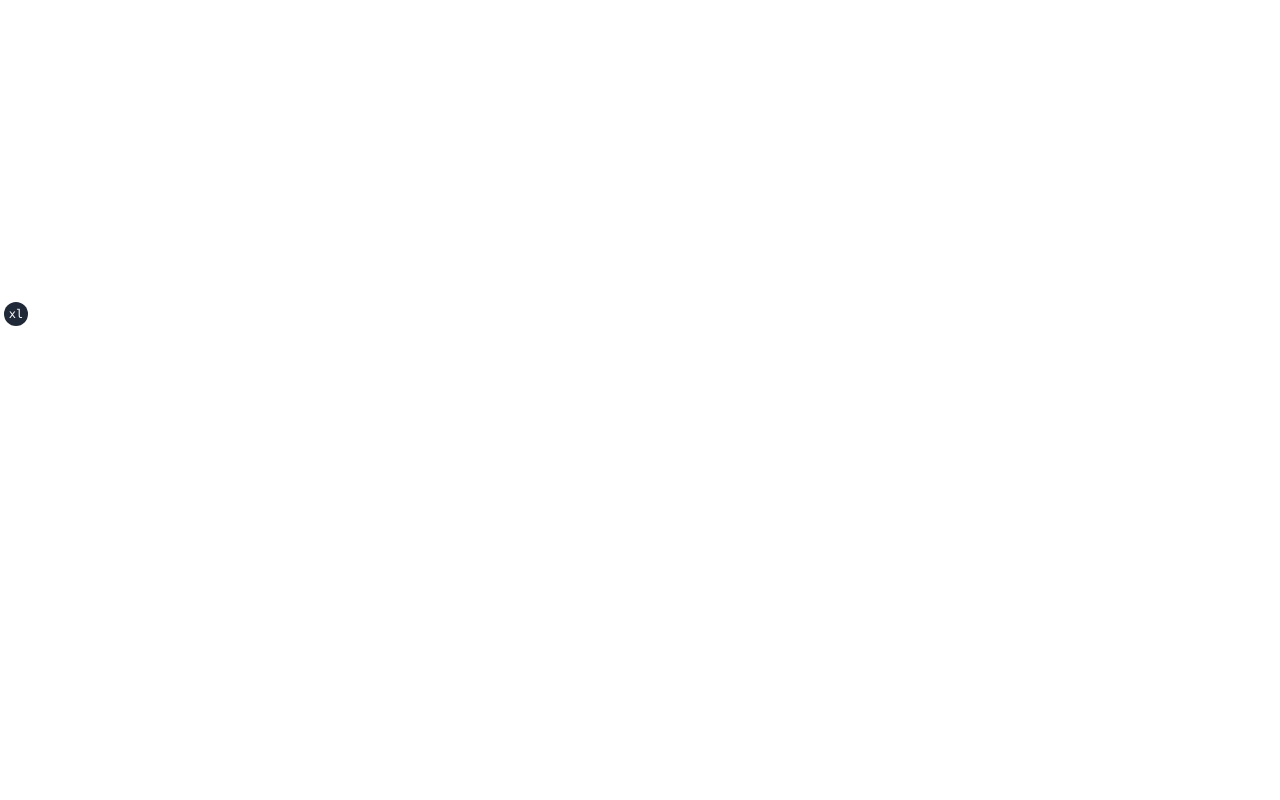
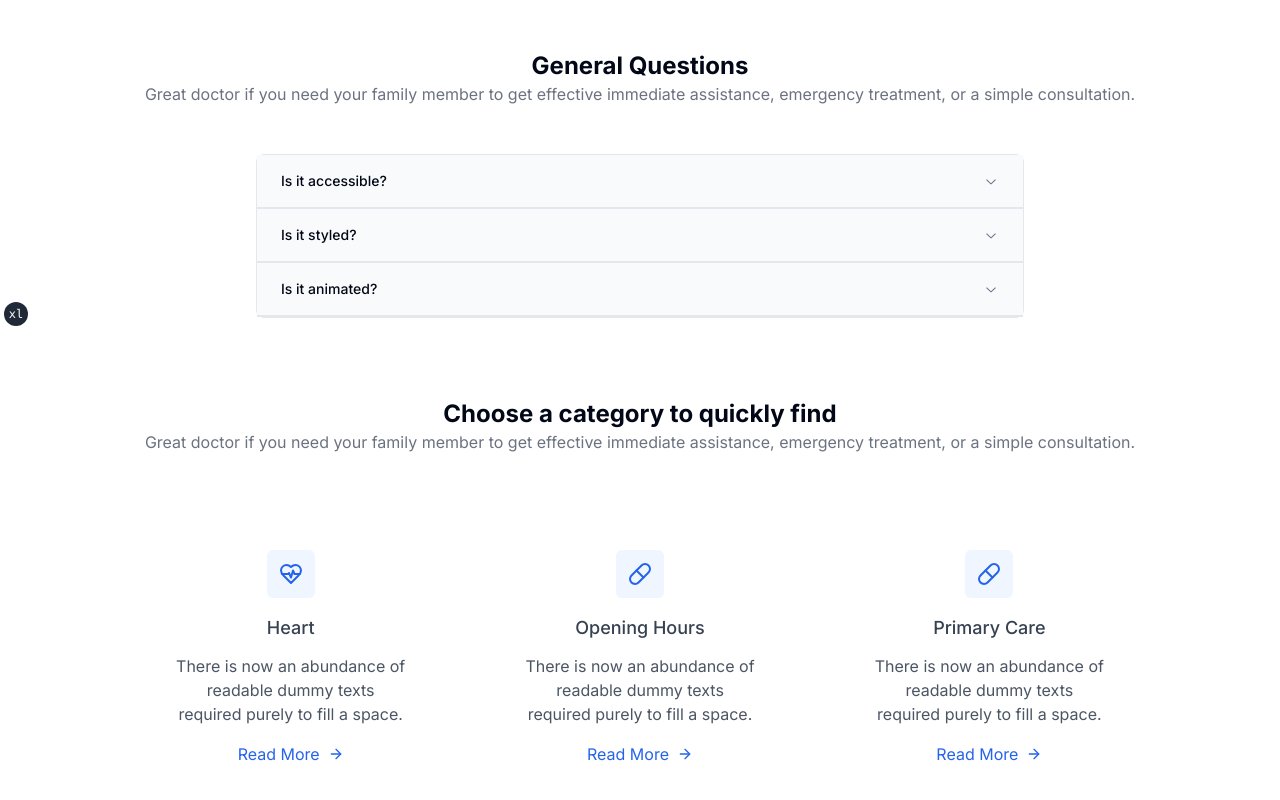
Before and after one commit to SWD392-SU24/FE, a Next.js app: page /faqs in a window 1280 px wide. Before the commit this address had no page. Shown: the part 470-1270 px from the top of the page. Before the commit the page ends 800 px from the top, so only its background shows below. Built offline with nearby package versions, Linux system fonts and the light colour scheme.

Commit message:
feat: add service-card component

```diff
--- /dev/null
+++ b/app/(landing)/faqs/page.tsx
@@ -0,0 +1,17 @@
+import React from "react"
+
+import AccordionFaq from "@/containers/faqs-page/faq-accordion"
+import ContactCardFaq from "@/containers/faqs-page/faq-contact"
+import FaqsHero from "@/containers/faqs-page/faq-hero"
+import ServiceCardFaq from "@/containers/faqs-page/faq-service"
+
+export default function FAQ() {
+  return (
+    <div>
+      <FaqsHero />
+      <AccordionFaq />
+      <ServiceCardFaq />
+      <ContactCardFaq />
+    </div>
+  )
+}
--- /dev/null
+++ b/components/service-card.tsx
@@ -0,0 +1,58 @@
+import React from "react"
+
+import Link from "next/link"
+
+import { ArrowRight, LucideIcon } from "lucide-react"
+
+import { cn } from "@/lib/utils"
+
+type ServiceCardProps = {
+  title: string
+  href: string
+  description: string
+  icon: LucideIcon
+  position: "left" | "center"
+}
+
+export default function ServiceCard({
+  title,
+  href,
+  description,
+  icon: Icon,
+  position = "center",
+}: ServiceCardProps) {
+  return (
+    <div className="card features feature-primary m-2 rounded border-0 p-4">
+      <div
+        className={cn(
+          "card features rounded-lg bg-white p-6 text-center",
+          position === "left" && "text-left"
+        )}
+      >
+        <div
+          className={cn(
+            "mx-auto flex h-12 w-12 items-center justify-center rounded-md border-2 border-none bg-blue-50 text-blue-600",
+            position === "left" && "mx-0"
+          )}
+        >
+          <Icon className="text-3xl" />
+        </div>
+        <div className="card-body mt-4">
+          <Link
+            href={href}
+            className="text-lg font-medium text-gray-700 hover:text-blue-600"
+          >
+            {title}
+          </Link>
+          <p className="mt-3 text-pretty text-gray-600">{description}</p>
+          <Link
+            href={href}
+            className="mt-4 inline-flex items-center text-blue-600 hover:text-blue-800"
+          >
+            Read More <ArrowRight className="ml-2 h-4 w-4" />
+          </Link>
+        </div>
+      </div>
+    </div>
+  )
+}
--- a/containers/faqs-page/contact-card-faq.tsx
+++ b/containers/faqs-page/faq-contact.tsx
@@ -1,7 +1,3 @@
-import React from "react"
-
-import Link from "next/link"
-
 import { ICON_SERVICE_CONTACT } from "@/lib/constants/icon-service"
 
 import MaxWidthWrapper from "@/components/max-width-wrapper"
@@ -32,12 +28,9 @@ export default function ContactCardFaq() {
                       <service.icon className="text-3xl" />
                     </div>
                     <div className="card-body mt-4">
-                      <Link
-                        href="/"
-                        className="text-lg font-medium text-gray-700 hover:text-blue-600"
-                      >
+                      <p className="text-lg font-medium text-gray-700 hover:text-blue-600">
                         {service.label}
-                      </Link>
+                      </p>
                       <p className="mt-3 text-gray-600">
                         {service.description}
                       </p>
--- a/containers/faqs-page/faqs.tsx
+++ b/containers/faqs-page/faq-hero.tsx
@@ -1,6 +1,6 @@
 import React from "react"
 
-export default function Faqs() {
+export default function FaqsHero() {
   return (
     <div>
       <section
--- /dev/null
+++ b/containers/faqs-page/faq-service.tsx
@@ -0,0 +1,36 @@
+import { ICON_SERVICE_FAQ } from "@/lib/constants/icon-service"
+
+import MaxWidthWrapper from "@/components/max-width-wrapper"
+import ServiceCard from "@/components/service-card"
+
+export default function ServiceCardFaq() {
+  return (
+    <MaxWidthWrapper className="flex flex-col items-center gap-16  sm:gap-32">
+      <div className="container mx-auto">
+        <div className="mb-12 text-center">
+          <h4 className="text-2xl font-bold">
+            Choose a category to quickly find
+          </h4>
+          <p className="text-gray-500">
+            Great doctor if you need your family member to get effective
+            immediate assistance, emergency treatment, or a simple consultation.
+          </p>
+        </div>
+        <div className="container mx-auto mb-16 px-4">
+          <div className="grid grid-cols-1 gap-6 md:grid-cols-2 lg:grid-cols-3">
+            {ICON_SERVICE_FAQ.links.map((service) => (
+              <ServiceCard
+                key={service.label}
+                href="/"
+                description={service.description}
+                icon={service.icon}
+                title={service.label}
+                position="center"
+              />
+            ))}
+          </div>
+        </div>
+      </div>
+    </MaxWidthWrapper>
+  )
+}
--- a/containers/faqs-page/service-card-faq.tsx
+++ /dev/null
@@ -1,58 +0,0 @@
-import React from "react"
-
-import Link from "next/link"
-
-import { ArrowRight } from "lucide-react"
-
-import { ICON_SERVICE_FAQ } from "@/lib/constants/icon-service"
-
-import MaxWidthWrapper from "@/components/max-width-wrapper"
-
-export default function ServiceCardFaq() {
-  return (
-    <MaxWidthWrapper className="flex flex-col items-center gap-16  sm:gap-32">
-      <div className="container mx-auto">
-        <div className="mb-12 text-center">
-          <h4 className="text-2xl font-bold">
-            Choose a category to quickly find
-          </h4>
-          <p className="text-gray-500">
-            Great doctor if you need your family member to get effective
-            immediate assistance, emergency treatment, or a simple consultation.
-          </p>
-        </div>
-        <div className="container mx-auto mb-16 px-4">
-          <div className="grid grid-cols-1 gap-6 md:grid-cols-2 lg:grid-cols-3">
-            {ICON_SERVICE_FAQ.links.map((service) => (
-              <div
-                className="card features feature-primary m-2 rounded border-0 p-4"
-                key={service.label}
-              >
-                <div className="card features rounded-lg bg-white p-6 text-center">
-                  <div className="mx-auto flex h-12 w-12 items-center justify-center rounded-md border-2 border-none bg-blue-50 text-blue-600">
-                    <service.icon className="text-3xl" />
-                  </div>
-                  <div className="card-body mt-4">
-                    <Link
-                      href="/"
-                      className="text-lg font-medium text-gray-700 hover:text-blue-600"
-                    >
-                      {service.label}
-                    </Link>
-                    <p className="mt-3 text-gray-600">{service.description}</p>
-                    <Link
-                      href="/"
-                      className="mt-4 inline-flex items-center text-blue-600 hover:text-blue-800"
-                    >
-                      Read More <ArrowRight className="ml-2 h-4 w-4" />
-                    </Link>
-                  </div>
-                </div>
-              </div>
-            ))}
-          </div>
-        </div>
-      </div>
-    </MaxWidthWrapper>
-  )
-}
```
Also changed, not shown: containers/faqs-page/faq-accordion.tsx (renamed from containers/faqs-page/accordion-faq.tsx).
